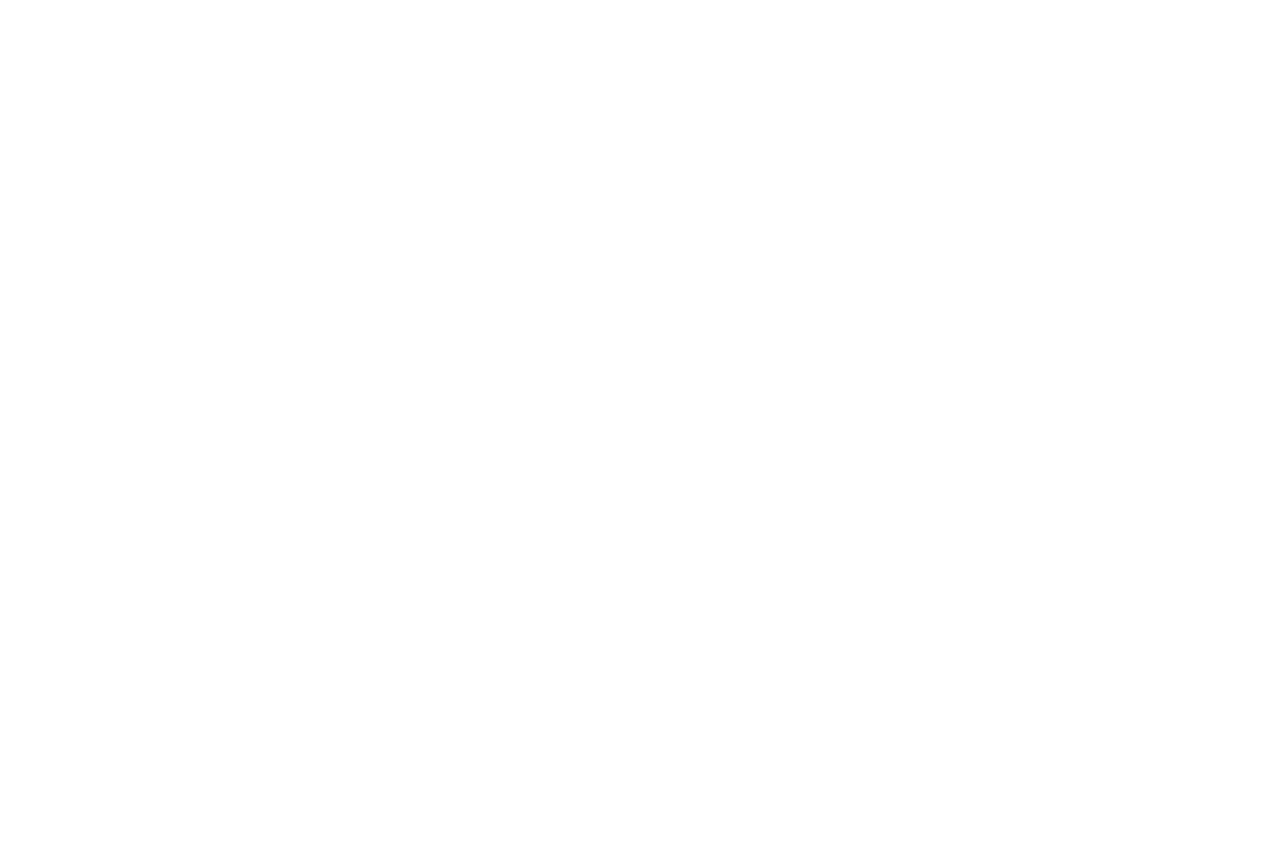
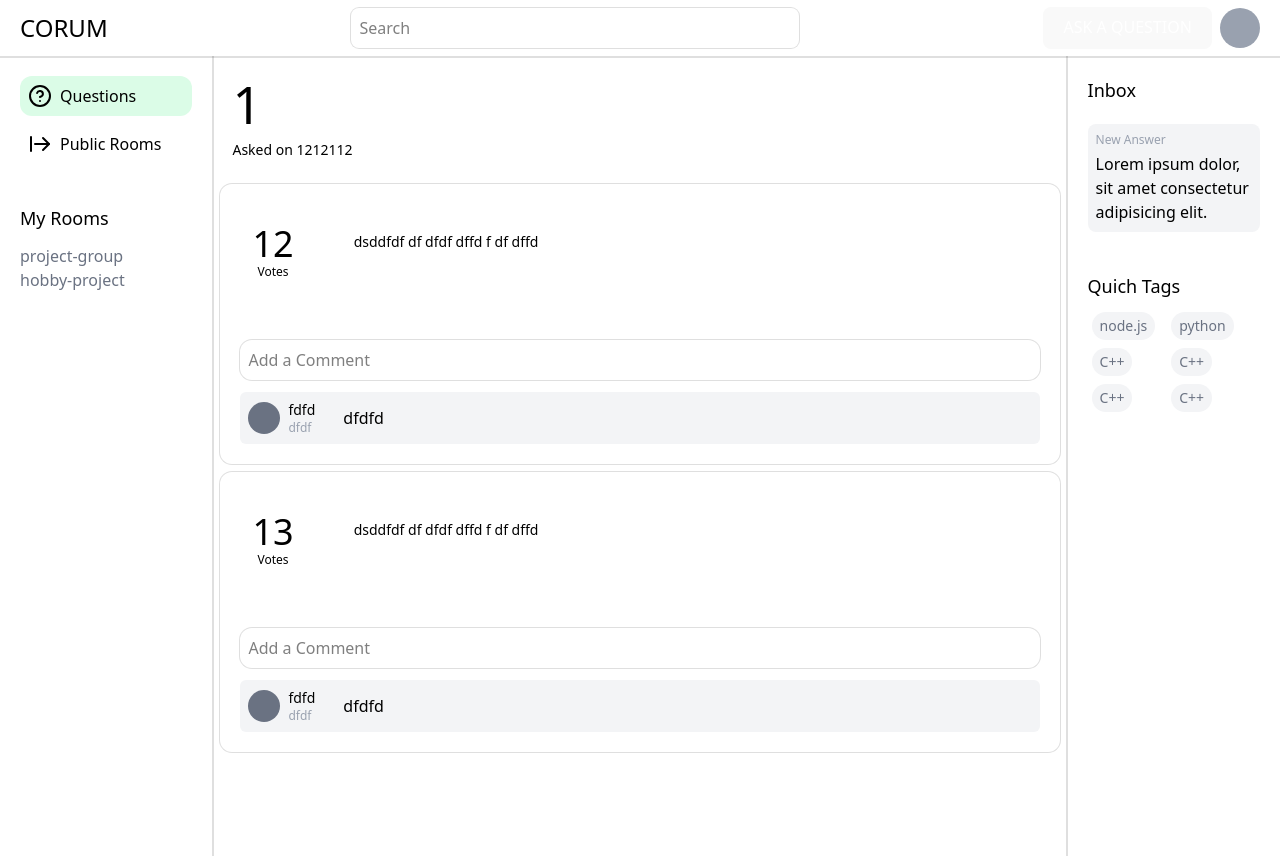
Before and after one commit to nearHaan/corum-frontend, a React (Vite) app: page /question/1 in a window 1280 px wide. Before the commit this address had no page. Before the commit the page ends 800 px from the top, so only its background shows below. Built offline with nearby package versions, Linux system fonts and the light colour scheme.

Commit message:
question ui update

```diff
--- a/src/App.tsx
+++ b/src/App.tsx
@@ -5,6 +5,7 @@ import QuestionsPage from "./pages/Home/tabs/Questions";
 import PublicRoomsPage from "./pages/Home/tabs/PublicRooms";
 import LoginTab from "./pages/Auth/tabs/LoginTab";
 import RegisterTab from "./pages/Auth/tabs/RegisterTab";
+import QuestionExpandedPage from "./pages/Home/tabs/QuestionExpanded";
 
 function App() {
   return (
@@ -18,6 +19,10 @@ function App() {
         <Route path="/" element={<HomePage />}>
           <Route index element={<QuestionsPage />} />
           <Route path="rooms" element={<PublicRoomsPage />} />
+          <Route
+            path="question/:questionId"
+            element={<QuestionExpandedPage />}
+          />
         </Route>
       </Routes>
     </BrowserRouter>
--- /dev/null
+++ b/src/components/QuestionBox.tsx
@@ -0,0 +1,40 @@
+type QuestionBoxProps = {
+  title: string;
+  votes: number;
+  tags: string[];
+  views: number;
+  comments: number;
+};
+
+export const QuestionBox: React.FC<QuestionBoxProps> = ({
+  title,
+  votes,
+  tags,
+  views,
+  comments,
+}) => {
+  return (
+    <div className="w-full ring-1 ring-[#00000020] mb-2 rounded-xl flex items-center gap-x-2">
+      <div className="felx items-center justify-center flex-col py-10 px-8">
+        <p className="text-4xl">{votes.toString()}</p>
+        <p className="text-xs w-full text-center">Votes</p>
+      </div>
+      <div>
+        <h2 className="text-2xl mb-5">{title}</h2>
+        <div className="grid mb-5 grid-cols-2 gap-2 w-fit">
+          {tags.map((item) => (
+            <p className="text-gray-500 mx-1 text-sm rounded-full py-1 px-2 bg-gray-100 w-fit">
+              {item}
+            </p>
+          ))}
+        </div>
+        <div className="flex gap-x-5">
+          <p className="text-sm text-gray-400">{views.toString()} views</p>
+          <p className="text-sm text-gray-400">
+            {comments.toString()} comments
+          </p>
+        </div>
+      </div>
+    </div>
+  );
+};
--- /dev/null
+++ b/src/pages/Home/tabs/QuestionExpanded.tsx
@@ -0,0 +1,52 @@
+import { useState } from "react";
+import { ForumElement } from "../../../components/ForumElem";
+import { useParams } from "react-router-dom";
+
+export default function QuestionExpandedPage() {
+  const { questionId } = useParams();
+  const [forums, setForums] = useState([
+    {
+      id: "sdsd",
+      votes: 12,
+      desc: "dsddfdf df dfdf dffd f df dffd",
+      comments: [
+        {
+          id: "ddffd",
+          username: "fdfd",
+          comment: "dfdfd",
+          timestamp: "dfdf",
+        },
+      ],
+    },
+    {
+      id: "fdfddfdf",
+      votes: 13,
+      desc: "dsddfdf df dfdf dffd f df dffd",
+      comments: [
+        {
+          id: "dfdfdfddfd",
+          username: "fdfd",
+          comment: "dfdfd",
+          timestamp: "dfdf",
+        },
+      ],
+    },
+  ]);
+  return (
+    <div className="w-full h-full flex flex-col p-2 items-center justify-center">
+      <div className="flex flex-col w-full mb-3 p-3">
+        <h1 className="text-2xl text-black">{questionId}</h1>
+        <p className="text-sm mt-2">Asked on 1212112</p>
+      </div>
+      {forums.map((forum, index) => (
+        <ForumElement
+          key={index}
+          id={forum.id}
+          votes={forum.votes}
+          desc={forum.desc}
+          comments={forum.comments}
+        />
+      ))}
+    </div>
+  );
+}
```
